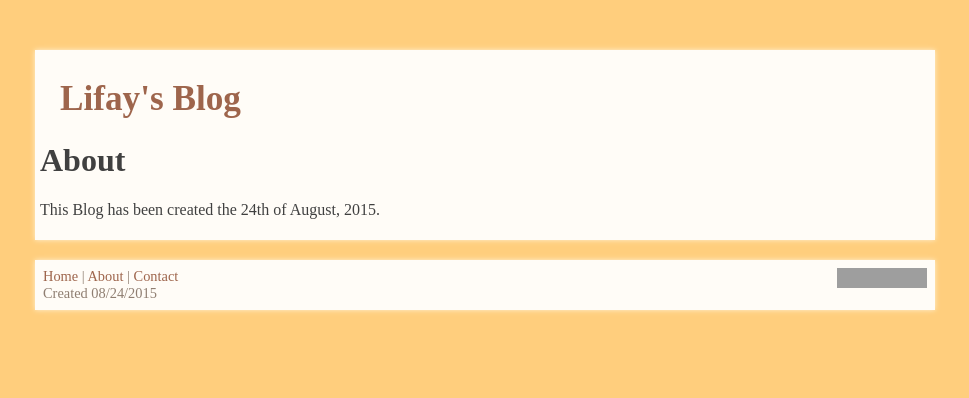
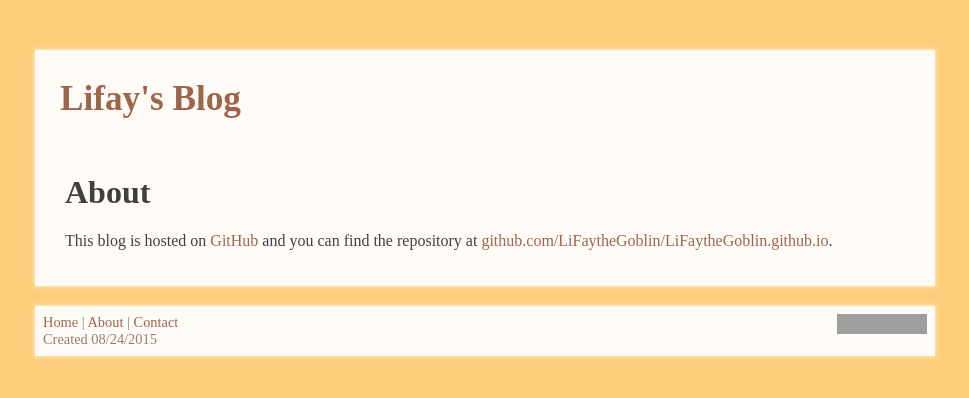
Before and after one commit to LiFaytheGoblin/LiFaytheGoblin.github.io, a Jekyll site: the page built from about.html, in a window 1280 px wide. Shown: the top 398 px of the page, without its empty margins (155-1124 px from the left). Built offline with Jekyll 4.4.1, drawn with Linux system fonts in a browser that asks for light colours; comment, search, counter and statistics services are not loaded; grey boxes are pictures that could not be loaded.

Commit message:
about and contact

```diff
--- a/about.html
+++ b/about.html
@@ -1,6 +1,7 @@
 ---
 layout: default
 ---
-
+<div id="post">
 <h1>About</h1>
-<p>This Blog has been created the 24th of August, 2015.</p>
+<p>This blog is hosted on <a href="http://github.com">GitHub</a> and you can find the repository at <a href="https://github.com/LiFaytheGoblin/LiFaytheGoblin.github.io">github.com/LiFaytheGoblin/LiFaytheGoblin.github.io</a>.</p>
+</div>
--- a/contact.html
+++ b/contact.html
@@ -2,12 +2,14 @@
 layout: default
 ---
 
+<div id="post">
 <h1>Contact</h1>
 <ul>
 <li>
-Twitter: @Lifays
+Twitter: <a href="https://twitter.com/lifays" title="Lifay's Twitter">@Lifays</a>
 </li>
 <li>
-GitHub: LiFaytheGoblin
+GitHub: <a href="https://github.com/LiFaytheGoblin" totle="LiFay's GitHub">LiFaytheGoblin</a>
 </li>
 </ul>
+</div>
```
